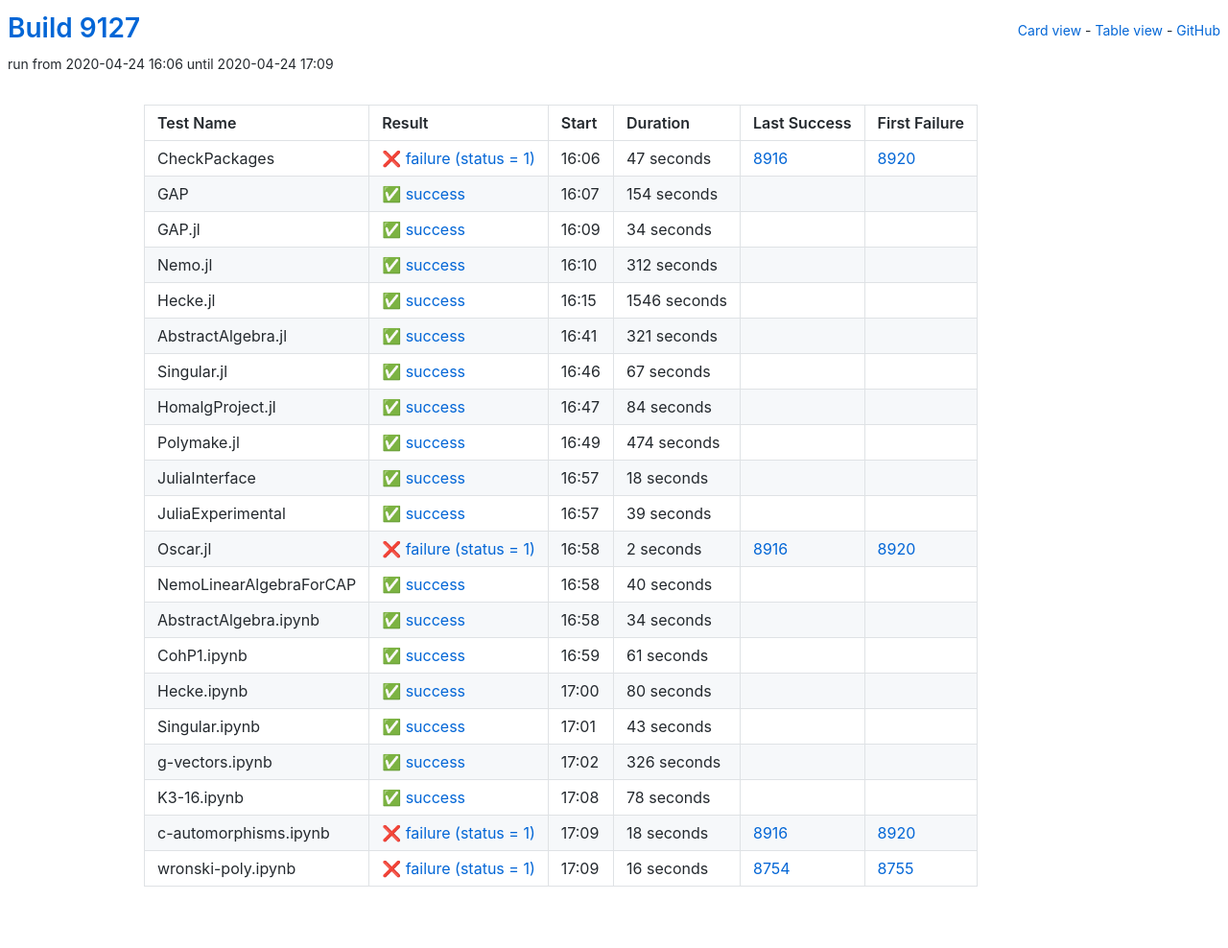
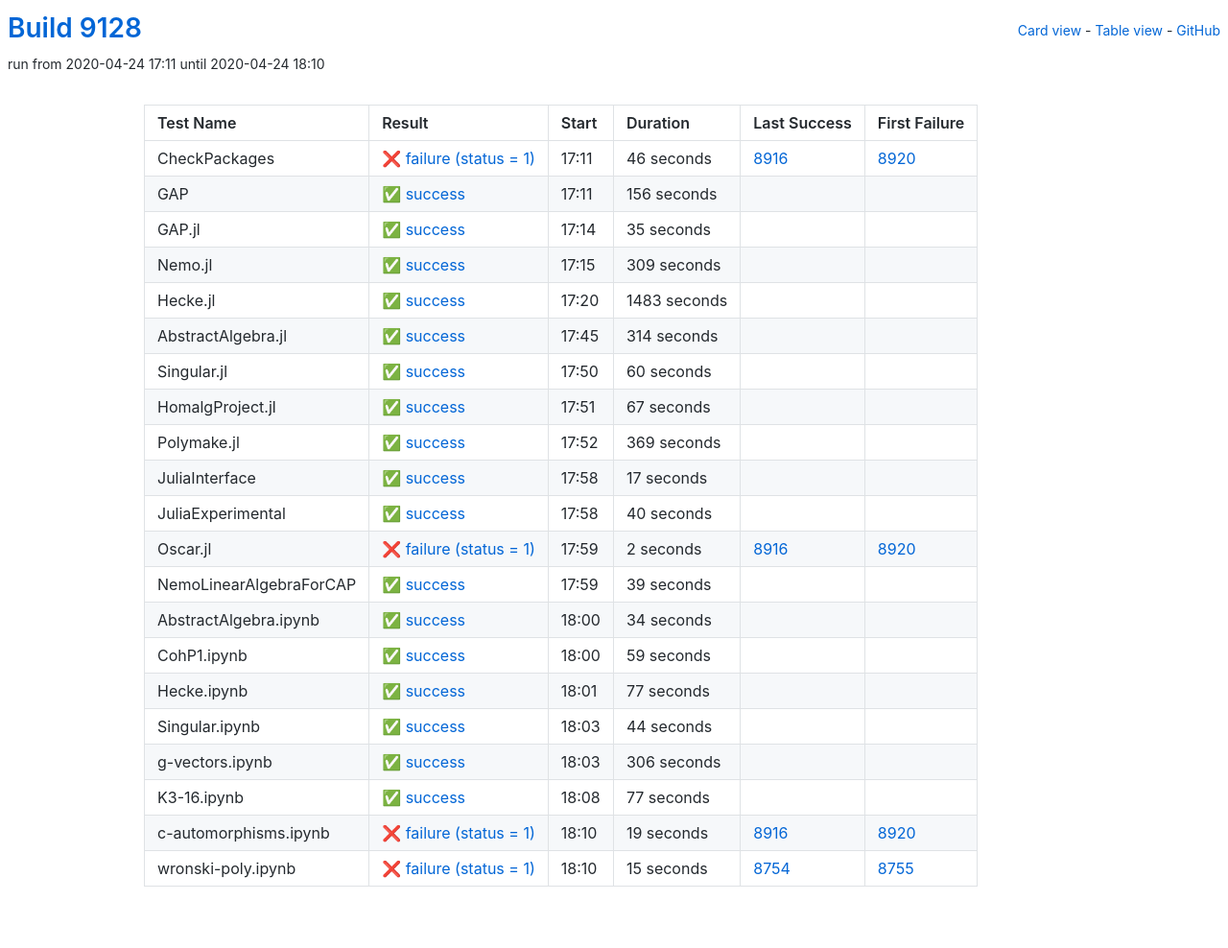
Before and after one commit to oscar-system/oscar-ci-status, a Jekyll site: the page built from table.html, in a window 1280 px wide. Shown: the whole page at 96% size. Built offline with Jekyll 4.4.1, drawn with Linux system fonts in a browser that asks for light colours.

Commit message:
Build 9128

```diff
--- a/_data/ci.yml
+++ b/_data/ci.yml
@@ -1,27 +1,148 @@
-build: 9127
-build_url: https://oscarci.mathematik.uni-kl.de/job/oscar/9127/
+build: 9128
+build_url: https://oscarci.mathematik.uni-kl.de/job/oscar/9128/
 job: oscar
 tests:
-- duration: 47
+- duration: 46
   exitcode: 1
   first_failure: 8920
   first_failure_url: https://oscarci.mathematik.uni-kl.de/job/oscar/8920/
   last_success: 8916
   last_success_url: https://oscarci.mathematik.uni-kl.de/job/oscar/8916/
-  log: https://oscarci.mathematik.uni-kl.de/job/oscar/9127/artifact/logs/build-9127/CheckPackages.log
+  log: https://oscarci.mathematik.uni-kl.de/job/oscar/9128/artifact/logs/build-9128/CheckPackages.log
   name: CheckPackages
-  start: 2020-04-24 16:06
+  start: 2020-04-24 17:11
   status: failure
   success: false
-- duration: 154
+- duration: 156
   exitcode: 0
   first_failure: false
   first_failure_url: null
   last_success: false
   last_success_url: null
-  log: https://oscarci.mathematik.uni-kl.de/job/oscar/9127/artifact/logs/build-9127/GAP.log
+  log: https://oscarci.mathematik.uni-kl.de/job/oscar/9128/artifact/logs/build-9128/GAP.log
   name: GAP
-  start: 2020-04-24 16:07
+  start: 2020-04-24 17:11
+  status: success
+  success: true
+- duration: 35
+  exitcode: 0
+  first_failure: false
+  first_failure_url: null
+  last_success: false
+  last_success_url: null
+  log: https://oscarci.mathematik.uni-kl.de/job/oscar/9128/artifact/logs/build-9128/GAP.jl.log
+  name: GAP.jl
+  start: 2020-04-24 17:14
+  status: success
+  success: true
+- duration: 309
+  exitcode: 0
+  first_failure: false
+  first_failure_url: null
+  last_success: false
+  last_success_url: null
+  log: https://oscarci.mathematik.uni-kl.de/job/oscar/9128/artifact/logs/build-9128/Nemo.jl.log
+  name: Nemo.jl
+  start: 2020-04-24 17:15
+  status: success
+  success: true
+- duration: 1483
+  exitcode: 0
+  first_failure: false
+  first_failure_url: null
+  last_success: false
+  last_success_url: null
+  log: https://oscarci.mathematik.uni-kl.de/job/oscar/9128/artifact/logs/build-9128/Hecke.jl.log
+  name: Hecke.jl
+  start: 2020-04-24 17:20
+  status: success
+  success: true
+- duration: 314
+  exitcode: 0
+  first_failure: false
+  first_failure_url: null
+  last_success: false
+  last_success_url: null
+  log: https://oscarci.mathematik.uni-kl.de/job/oscar/9128/artifact/logs/build-9128/AbstractAlgebra.jl.log
+  name: AbstractAlgebra.jl
+  start: 2020-04-24 17:45
+  status: success
+  success: true
+- duration: 60
+  exitcode: 0
+  first_failure: false
+  first_failure_url: null
+  last_success: false
+  last_success_url: null
+  log: https://oscarci.mathematik.uni-kl.de/job/oscar/9128/artifact/logs/build-9128/Singular.jl.log
+  name: Singular.jl
+  start: 2020-04-24 17:50
+  status: success
+  success: true
+- duration: 67
+  exitcode: 0
+  first_failure: false
+  first_failure_url: null
+  last_success: false
+  last_success_url: null
+  log: https://oscarci.mathematik.uni-kl.de/job/oscar/9128/artifact/logs/build-9128/HomalgProject.jl.log
+  name: HomalgProject.jl
+  start: 2020-04-24 17:51
+  status: success
+  success: true
+- duration: 369
+  exitcode: 0
+  first_failure: false
+  first_failure_url: null
+  last_success: false
+  last_success_url: null
+  log: https://oscarci.mathematik.uni-kl.de/job/oscar/9128/artifact/logs/build-9128/Polymake.jl.log
+  name: Polymake.jl
+  start: 2020-04-24 17:52
+  status: success
+  success: true
+- duration: 17
+  exitcode: 0
+  first_failure: false
+  first_failure_url: null
+  last_success: false
+  last_success_url: null
+  log: https://oscarci.mathematik.uni-kl.de/job/oscar/9128/artifact/logs/build-9128/JuliaInterface.log
+  name: JuliaInterface
+  start: 2020-04-24 17:58
+  status: success
+  success: true
+- duration: 40
+  exitcode: 0
+  first_failure: false
+  first_failure_url: null
+  last_success: false
+  last_success_url: null
+  log: https://oscarci.mathematik.uni-kl.de/job/oscar/9128/artifact/logs/build-9128/JuliaExperimental.log
+  name: JuliaExperimental
+  start: 2020-04-24 17:58
+  status: success
+  success: true
+- duration: 2
+  exitcode: 1
+  first_failure: 8920
+  first_failure_url: https://oscarci.mathematik.uni-kl.de/job/oscar/8920/
+  last_success: 8916
+  last_success_url: https://oscarci.mathematik.uni-kl.de/job/oscar/8916/
+  log: https://oscarci.mathematik.uni-kl.de/job/oscar/9128/artifact/logs/build-9128/Oscar.jl.log
+  name: Oscar.jl
+  start: 2020-04-24 17:59
+  status: failure
+  success: false
+- duration: 39
+  exitcode: 0
+  first_failure: false
+  first_failure_url: null
+  last_success: false
+  last_success_url: null
+  log: https://oscarci.mathematik.uni-kl.de/job/oscar/9128/artifact/logs/build-9128/NemoLinearAlgebraForCAP.log
+  name: NemoLinearAlgebraForCAP
+  start: 2020-04-24 17:59
   status: success
   success: true
 - duration: 34
@@ -30,206 +151,85 @@ tests:
   first_failure_url: null
   last_success: false
   last_success_url: null
-  log: https://oscarci.mathematik.uni-kl.de/job/oscar/9127/artifact/logs/build-9127/GAP.jl.log
-  name: GAP.jl
-  start: 2020-04-24 16:09
+  log: https://oscarci.mathematik.uni-kl.de/job/oscar/9128/artifact/logs/build-9128/AbstractAlgebra.ipynb.log
+  name: AbstractAlgebra.ipynb
+  start: 2020-04-24 18:00
   status: success
   success: true
-- duration: 312
+- duration: 59
   exitcode: 0
   first_failure: false
   first_failure_url: null
   last_success: false
   last_success_url: null
-  log: https://oscarci.mathematik.uni-kl.de/job/oscar/9127/artifact/logs/build-9127/Nemo.jl.log
-  name: Nemo.jl
-  start: 2020-04-24 16:10
+  log: https://oscarci.mathematik.uni-kl.de/job/oscar/9128/artifact/logs/build-9128/CohP1.ipynb.log
+  name: CohP1.ipynb
+  start: 2020-04-24 18:00
   status: success
   success: true
-- duration: 1546
+- duration: 77
   exitcode: 0
   first_failure: false
   first_failure_url: null
   last_success: false
   last_success_url: null
-  log: https://oscarci.mathematik.uni-kl.de/job/oscar/9127/artifact/logs/build-9127/Hecke.jl.log
-  name: Hecke.jl
-  start: 2020-04-24 16:15
+  log: https://oscarci.mathematik.uni-kl.de/job/oscar/9128/artifact/logs/build-9128/Hecke.ipynb.log
+  name: Hecke.ipynb
+  start: 2020-04-24 18:01
   status: success
   success: true
-- duration: 321
+- duration: 44
   exitcode: 0
   first_failure: false
   first_failure_url: null
   last_success: false
   last_success_url: null
-  log: https://oscarci.mathematik.uni-kl.de/job/oscar/9127/artifact/logs/build-9127/AbstractAlgebra.jl.log
-  name: AbstractAlgebra.jl
-  start: 2020-04-24 16:41
+  log: https://oscarci.mathematik.uni-kl.de/job/oscar/9128/artifact/logs/build-9128/Singular.ipynb.log
+  name: Singular.ipynb
+  start: 2020-04-24 18:03
   status: success
   success: true
-- duration: 67
+- duration: 306
   exitcode: 0
   first_failure: false
   first_failure_url: null
   last_success: false
   last_success_url: null
-  log: https://oscarci.mathematik.uni-kl.de/job/oscar/9127/artifact/logs/build-9127/Singular.jl.log
-  name: Singular.jl
-  start: 2020-04-24 16:46
+  log: https://oscarci.mathematik.uni-kl.de/job/oscar/9128/artifact/logs/build-9128/g-vectors.ipynb.log
+  name: g-vectors.ipynb
+  start: 2020-04-24 18:03
   status: success
   success: true
-- duration: 84
+- duration: 77
   exitcode: 0
   first_failure: false
   first_failure_url: null
   last_success: false
   last_success_url: null
-  log: https://oscarci.mathematik.uni-kl.de/job/oscar/9127/artifact/logs/build-9127/HomalgProject.jl.log
-  name: HomalgProject.jl
-  start: 2020-04-24 16:47
+  log: https://oscarci.mathematik.uni-kl.de/job/oscar/9128/artifact/logs/build-9128/K3-16.ipynb.log
+  name: K3-16.ipynb
+  start: 2020-04-24 18:08
   status: success
   success: true
-- duration: 474
-  exitcode: 0
-  first_failure: false
-  first_failure_url: null
-  last_success: false
-  last_success_url: null
-  log: https://oscarci.mathematik.uni-kl.de/job/oscar/9127/artifact/logs/build-9127/Polymake.jl.log
-  name: Polymake.jl
-  start: 2020-04-24 16:49
-  status: success
-  success: true
-- duration: 18
-  exitcode: 0
-  first_failure: false
-  first_failure_url: null
-  last_success: false
-  last_success_url: null
-  log: https://oscarci.mathematik.uni-kl.de/job/oscar/9127/artifact/logs/build-9127/JuliaInterface.log
-  name: JuliaInterface
-  start: 2020-04-24 16:57
-  status: success
-  success: true
-- duration: 39
-  exitcode: 0
-  first_failure: false
-  first_failure_url: null
-  last_success: false
-  last_success_url: null
-  log: https://oscarci.mathematik.uni-kl.de/job/oscar/9127/artifact/logs/build-9127/JuliaExperimental.log
-  name: JuliaExperimental
-  start: 2020-04-24 16:57
-  status: success
-  success: true
-- duration: 2
+- duration: 19
   exitcode: 1
   first_failure: 8920
   first_failure_url: https://oscarci.mathematik.uni-kl.de/job/oscar/8920/
   last_success: 8916
   last_success_url: https://oscarci.mathematik.uni-kl.de/job/oscar/8916/
-  log: https://oscarci.mathematik.uni-kl.de/job/oscar/9127/artifact/logs/build-9127/Oscar.jl.log
-  name: Oscar.jl
-  start: 2020-04-24 16:58
+  log: https://oscarci.mathematik.uni-kl.de/job/oscar/9128/artifact/logs/build-9128/c-automorphisms.ipynb.log
+  name: c-automorphisms.ipynb
+  start: 2020-04-24 18:10
   status: failure
   success: false
-- duration: 40
-  exitcode: 0
-  first_failure: false
-  first_failure_url: null
-  last_success: false
-  last_success_url: null
-  log: https://oscarci.mathematik.uni-kl.de/job/oscar/9127/artifact/logs/build-9127/NemoLinearAlgebraForCAP.log
-  name: NemoLinearAlgebraForCAP
-  start: 2020-04-24 16:58
-  status: success
-  success: true
-- duration: 34
-  exitcode: 0
-  first_failure: false
-  first_failure_url: null
-  last_success: false
-  last_success_url: null
-  log: https://oscarci.mathematik.uni-kl.de/job/oscar/9127/artifact/logs/build-9127/AbstractAlgebra.ipynb.log
-  name: AbstractAlgebra.ipynb
-  start: 2020-04-24 16:58
-  status: success
-  success: true
-- duration: 61
-  exitcode: 0
-  first_failure: false
-  first_failure_url: null
-  last_success: false
-  last_success_url: null
-  log: https://oscarci.mathematik.uni-kl.de/job/oscar/9127/artifact/logs/build-9127/CohP1.ipynb.log
-  name: CohP1.ipynb
-  start: 2020-04-24 16:59
-  status: success
-  success: true
-- duration: 80
-  exitcode: 0
-  first_failure: false
-  first_failure_url: null
-  last_success: false
-  last_success_url: null
-  log: https://oscarci.mathematik.uni-kl.de/job/oscar/9127/artifact/logs/build-9127/Hecke.ipynb.log
-  name: Hecke.ipynb
-  start: 2020-04-24 17:00
-  status: success
-  success: true
-- duration: 43
-  exitcode: 0
-  first_failure: false
-  first_failure_url: null
-  last_success: false
-  last_success_url: null
-  log: https://oscarci.mathematik.uni-kl.de/job/oscar/9127/artifact/logs/build-9127/Singular.ipynb.log
-  name: Singular.ipynb
-  start: 2020-04-24 17:01
-  status: success
-  success: true
-- duration: 326
-  exitcode: 0
-  first_failure: false
-  first_failure_url: null
-  last_success: false
-  last_success_url: null
-  log: https://oscarci.mathematik.uni-kl.de/job/oscar/9127/artifact/logs/build-9127/g-vectors.ipynb.log
-  name: g-vectors.ipynb
-  start: 2020-04-24 17:02
-  status: success
-  success: true
-- duration: 78
-  exitcode: 0
-  first_failure: false
-  first_failure_url: null
-  last_success: false
-  last_success_url: null
-  log: https://oscarci.mathematik.uni-kl.de/job/oscar/9127/artifact/logs/build-9127/K3-16.ipynb.log
-  name: K3-16.ipynb
-  start: 2020-04-24 17:08
-  status: success
-  success: true
-- duration: 18
-  exitcode: 1
-  first_failure: 8920
-  first_failure_url: https://oscarci.mathematik.uni-kl.de/job/oscar/8920/
-  last_success: 8916
-  last_success_url: https://oscarci.mathematik.uni-kl.de/job/oscar/8916/
-  log: https://oscarci.mathematik.uni-kl.de/job/oscar/9127/artifact/logs/build-9127/c-automorphisms.ipynb.log
-  name: c-automorphisms.ipynb
-  start: 2020-04-24 17:09
-  status: failure
-  success: false
-- duration: 16
+- duration: 15
   exitcode: 1
   first_failure: 8755
   first_failure_url: https://oscarci.mathematik.uni-kl.de/job/oscar/8755/
   last_success: 8754
   last_success_url: https://oscarci.mathematik.uni-kl.de/job/oscar/8754/
-  log: https://oscarci.mathematik.uni-kl.de/job/oscar/9127/artifact/logs/build-9127/wronski-poly.ipynb.log
+  log: https://oscarci.mathematik.uni-kl.de/job/oscar/9128/artifact/logs/build-9128/wronski-poly.ipynb.log
   name: wronski-poly.ipynb
-  start: 2020-04-24 17:09
+  start: 2020-04-24 18:10
   status: failure
   success: false
```
Also changed, not shown: README.md.
